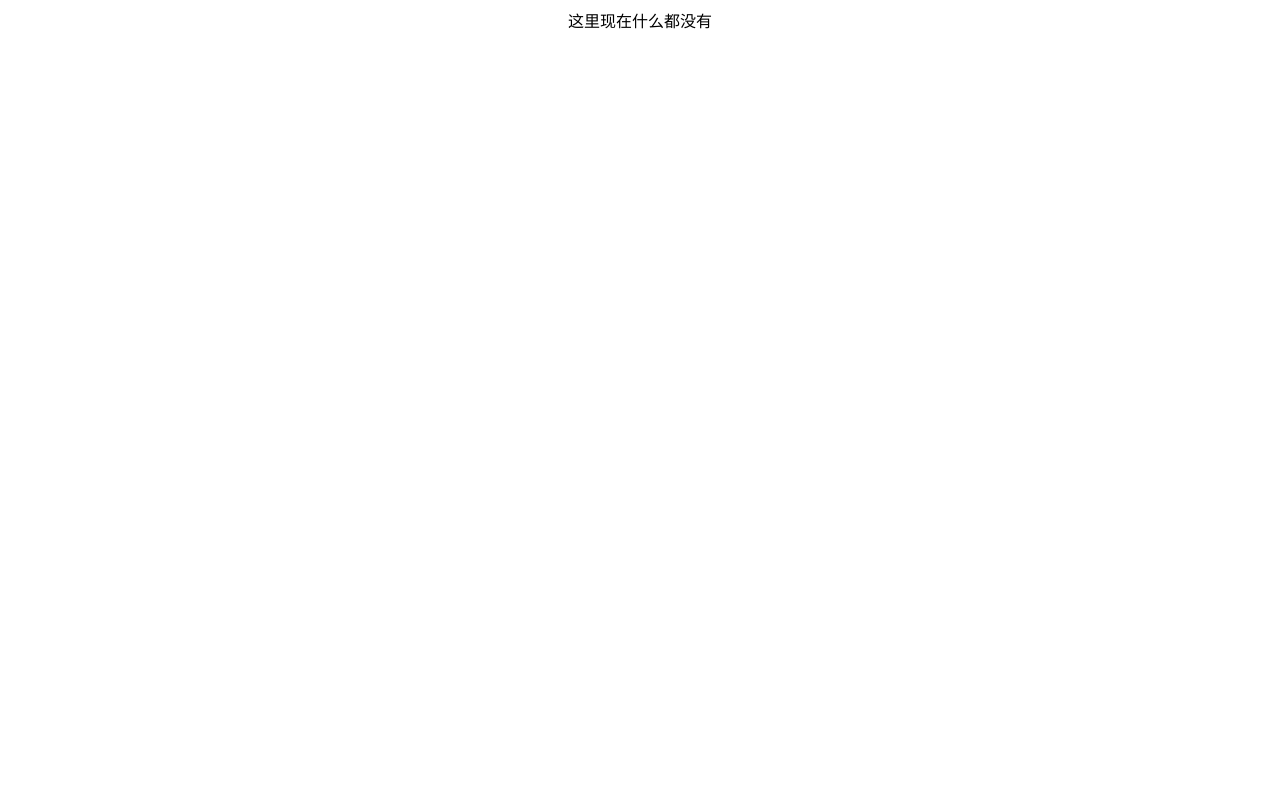
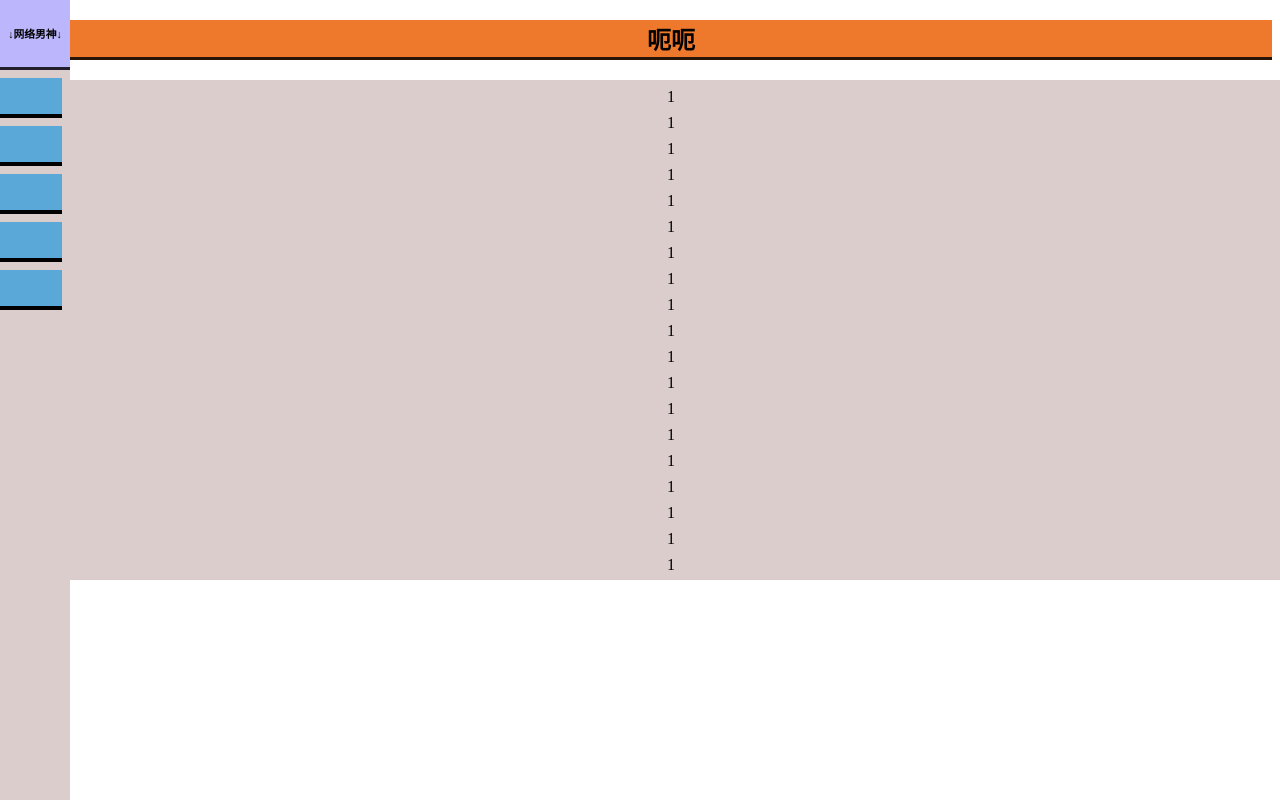
Before and after one commit to xd114514/qqnb, a plain HTML site: page index.html in a window 1280 px wide. Drawn offline with Linux system fonts and the light colour scheme.

Commit message:
Add files via upload

```diff
--- a/index.html
+++ b/index.html
@@ -5,17 +5,161 @@
     <meta http-equiv="X-UA-Compatible" content="IE=edge">
     <meta name="viewport" content="width=device-width, initial-scale=1.0">
     <title>频道网站</title>
+    <style>
+        body{
+            margin: 0px;
+            height: 100vh;
+            background-color: rgb(255, 255, 255);
+        }
+
+       .黄色{
+        background-color: #adca29d3;
+       }
+
+        .白色{
+            background-color: #d6c4c4d8;
+        }
+
+        .红色{
+            background-color: #eb5e00d3;
+        }
+
+        .蓝色{
+            background-color: rgb(188, 183, 253);
+        }
+
+        .左右{
+            display: flex;
+        }
+
+        .上下{
+            flex-direction: column;
+        }
+
+        .居中{
+            text-align: center;
+        }
+
+        .盒子间隔{
+            max-width: 0px;
+        }
+
+        .边距{
+            margin-right: 8px;
+        }
+
+        .边距{
+            margin-top: 8px;
+        }
+
+        .网络男神{
+            padding:18px 28px;
+            border-bottom: 4px solid rgb(0, 0, 0)
+
+        }
+
+        .网络男神{
+            background-color: #3fa1dad3;
+        }
+
+        .盒子中间{
+            align-items: center;
+        }
+
+
+        .占全部区域{
+            flex:1;
+        }
+
+        .高度{
+            height:0.1px;
+        }
+    </style>
+
 </head>
-<body>
-    <div style="
-text-align: center
 
-    ">
-<h>这里现在什么都没有</h>
+
+<body class="左右">
+<!--侧边栏-->
+  <div style="width:70px;z-index: 2;" class="白色 ">
+<!--介绍-->
+   <div style="padding: 1px;align-items: center;justify-content: center;border-bottom: 3px solid #000000d3"class="蓝色 左右">
+
+   <div>
+    <h6>↓网络男神↓</h>
+   </div>
+  </div>
+
+<div class="占全部区域 居中">
+<!--网络男神导航-->
+
+<div class="盒子中间">
+
+<div class="网络男神 边距 居中 盒子中间 高度"></div>
+<div class="网络男神 边距 居中 盒子中间 高度"></div>
+<div class="网络男神 边距 居中 盒子中间 高度"></div>
+<div class="网络男神 边距 居中 盒子中间 高度"></div>
+<div class="网络男神 边距 居中 盒子中间 高度"></div>
+
+
+
+
+
+
+</div>
+
+
+
+
+</div>
+
+
+
+</div>
+
+
+
+
+</div>
+<!--主区域-->
+<div class="占全部区域 上下 ">
+    <!--头部标题-->
+    <div  class=" 边距 居中 红色">
+<h2 style="padding: 1px;align-items: center;justify-content: center;border-bottom: 3px solid #000000d3">呃呃</h>
+    </div>
+    <!--主区域内容区-->
+    <div class="占全部区域 白色 上下" style="height:500px; overflow: auto">
+        <div class="边距 居中 ">1</div>
+        <div class="边距 居中 ">1</div>
+        <div class="边距 居中 ">1</div>
+        <div class="边距 居中 ">1</div>
+        <div class="边距 居中 ">1</div>
+        <div class="边距 居中 ">1</div>
+        <div class="边距 居中 ">1</div>
+        <div class="边距 居中 ">1</div>
+        <div class="边距 居中 ">1</div>
+        <div class="边距 居中 ">1</div>
+        <div class="边距 居中 ">1</div>
+        <div class="边距 居中 ">1</div>
+        <div class="边距 居中 ">1</div>
+        <div class="边距 居中 ">1</div>
+        <div class="边距 居中 ">1</div>
+        <div class="边距 居中 ">1</div>
+        <div class="边距 居中 ">1</div>
+        <div class="边距 居中 ">1</div>
+        <div class="边距 居中 ">1</div>
+        <div class="边距 居中 ">1</div>
+        <div class="边距 居中 ">1</div>
+        <div class="边距 居中 ">1</div>
+        <div class="边距 居中 ">1</div>
+        <div class="边距 居中 ">1</div>
+        <div class="边距 居中 ">1</div>
+
+
+
 
     </div>
 
-
-
+</div>
 </body>
 </html>
```
